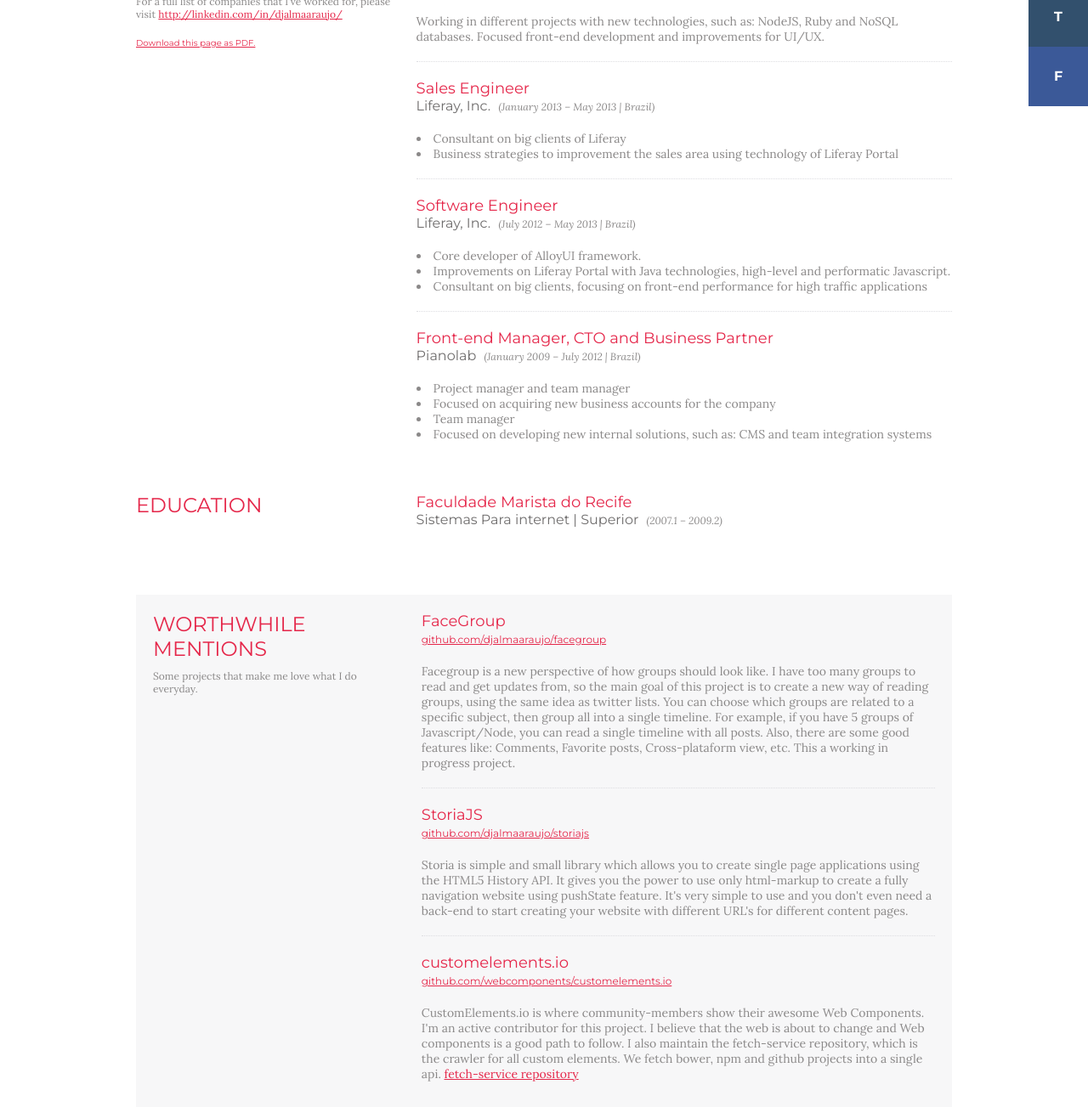
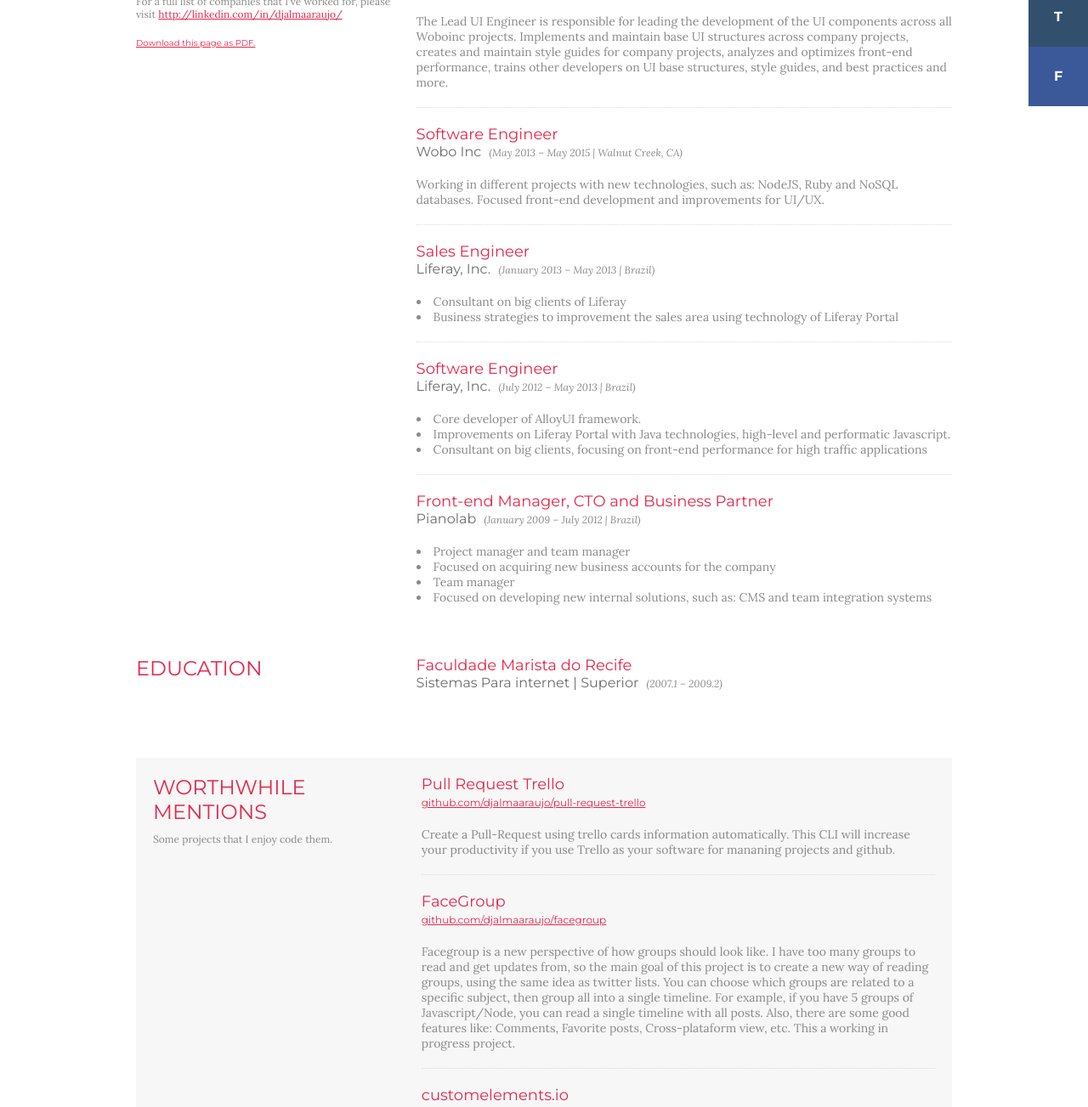
Before and after one commit to djalmaaraujo/resume, a website: page index.html in a window 1280 px wide. Shown: the part 475-1778 px from the top of the page at 85% size. Drawn offline with Linux system fonts and the light colour scheme.

Commit message:
google analytics and some other changes

```diff
--- a/index.html
+++ b/index.html
@@ -49,10 +49,21 @@
 
         <div class="content">
           <div class="content-item">
+            <h3><a href="http://woboinc.com">Lead UI Engineer</a></h3>
+            <h4>
+              Wobo Inc
+              <span class="content-time">(<time>May 2015</time> – Present | <span class="address">Walnut Creek, CA)</span></span>
+            </h4>
+
+
+            <p>The Lead UI Engineer is responsible for leading the development of the UI components across all Woboinc projects. Implements and maintain base UI structures across company projects, creates and maintain style guides for company projects, analyzes and optimizes front-end performance, trains other developers on UI base structures, style guides, and best practices and more.</p>
+          </div>
+
+          <div class="content-item">
             <h3><a href="http://woboinc.com">Software Engineer</a></h3>
             <h4>
               Wobo Inc
-              <span class="content-time">(<time>May 2013</time> – Present | <span class="address">Walnut Creek, CA)</span></span>
+              <span class="content-time">(<time>May 2013</time> – <time>May 2015</time> | <span class="address">Walnut Creek, CA)</span></span>
             </h4>
 
 
@@ -133,10 +144,20 @@
         <div class="header">
           <h2>Worthwhile Mentions</h2>
 
-          <p class="quote">Some projects that make me love what I do everyday.</p>
+          <p class="quote">Some projects that I enjoy code them.</p>
         </div>
 
         <div class="content">
+          <div class="content-item">
+            <h3><a href="https://github.com/djalmaaraujo/pull-request-trello">Pull Request Trello</a></h3>
+            <h4>
+              <a href="https://github.com/djalmaaraujo/pull-request-trello" class="quote">github.com/djalmaaraujo/pull-request-trello</a>
+            </h4>
+
+
+            <p>Create a Pull-Request using trello cards information automatically. This CLI will increase your productivity if you use Trello as your software for mananing projects and github.</p>
+          </div>
+
           <div class="content-item">
             <h3><a href="https://github.com/djalmaaraujo/facegroup">FaceGroup</a></h3>
             <h4>
@@ -145,16 +166,6 @@
 
 
             <p>Facegroup is a new perspective of how groups should look like. I have too many groups to read and get updates from, so the main goal of this project is to create a new way of reading groups, using the same idea as twitter lists. You can choose which groups are related to a specific subject, then group all into a single timeline. For example, if you have 5 groups of Javascript/Node, you can read a single timeline with all posts. Also, there are some good features like: Comments, Favorite posts, Cross-plataform view, etc. This a working in progress project.</p>
-          </div>
-
-          <div class="content-item">
-            <h3><a href="https://github.com/djalmaaraujo/storiajs">StoriaJS</a></h3>
-            <h4>
-              <a href="https://github.com/djalmaaraujo/storiajs" class="quote">github.com/djalmaaraujo/storiajs</a>
-            </h4>
-
-
-            <p>Storia is simple and small library which allows you to create single page applications using the HTML5 History API. It gives you the power to use only html-markup to create a fully navigation website using pushState feature. It's very simple to use and you don't even need a back-end to start creating your website with different URL's for different content pages.</p>
           </div>
 
           <div class="content-item">
@@ -269,5 +280,16 @@
     <footer>
       Djalma Araújo - djalma.araujo@gmail.com • +55 81 8980.0660
     </footer>
+
+    <script>
+      (function(i,s,o,g,r,a,m){i['GoogleAnalyticsObject']=r;i[r]=i[r]||function(){
+      (i[r].q=i[r].q||[]).push(arguments)},i[r].l=1*new Date();a=s.createElement(o),
+      m=s.getElementsByTagName(o)[0];a.async=1;a.src=g;m.parentNode.insertBefore(a,m)
+      })(window,document,'script','//www.google-analytics.com/analytics.js','ga');
+
+      ga('create', 'UA-64183009-1', 'auto');
+      ga('send', 'pageview');
+
+    </script>
   </body>
 </html>
```
Also changed, not shown: 1 other file.
